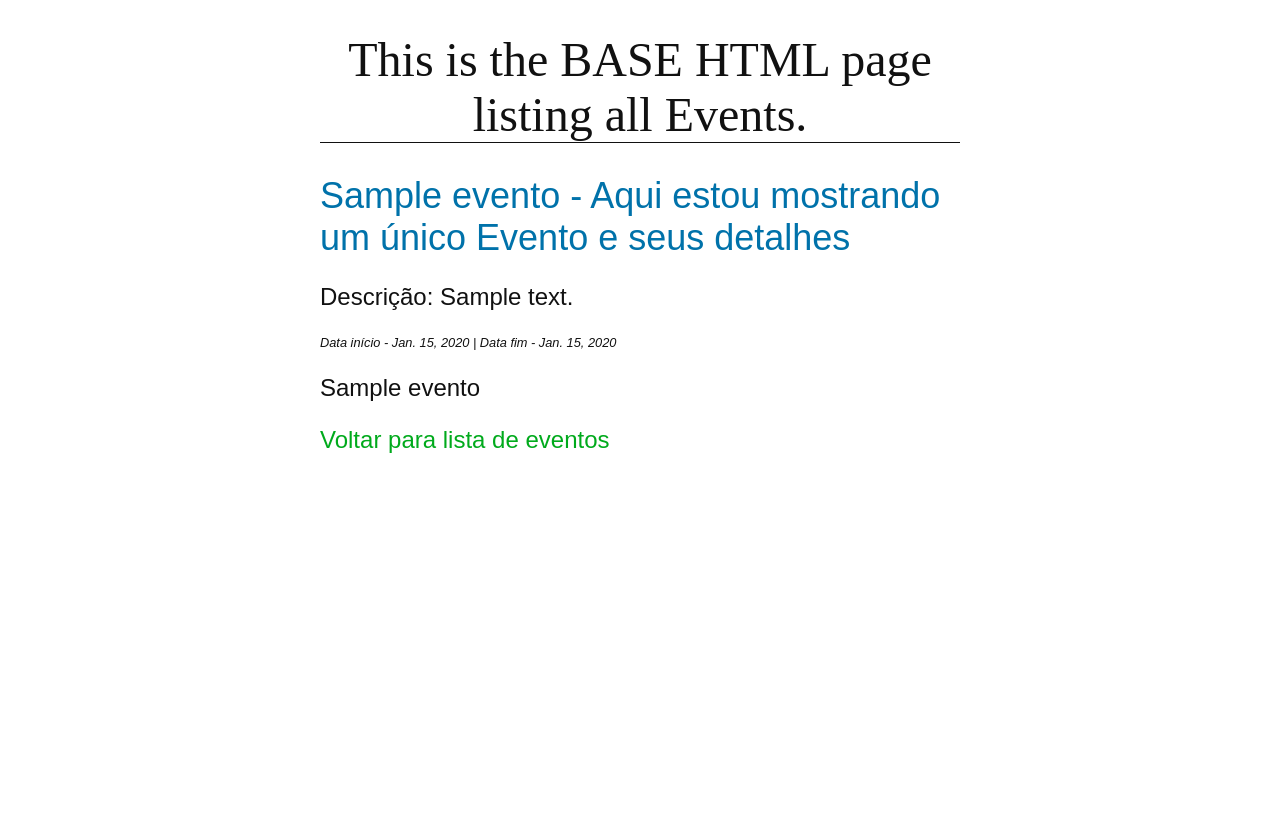
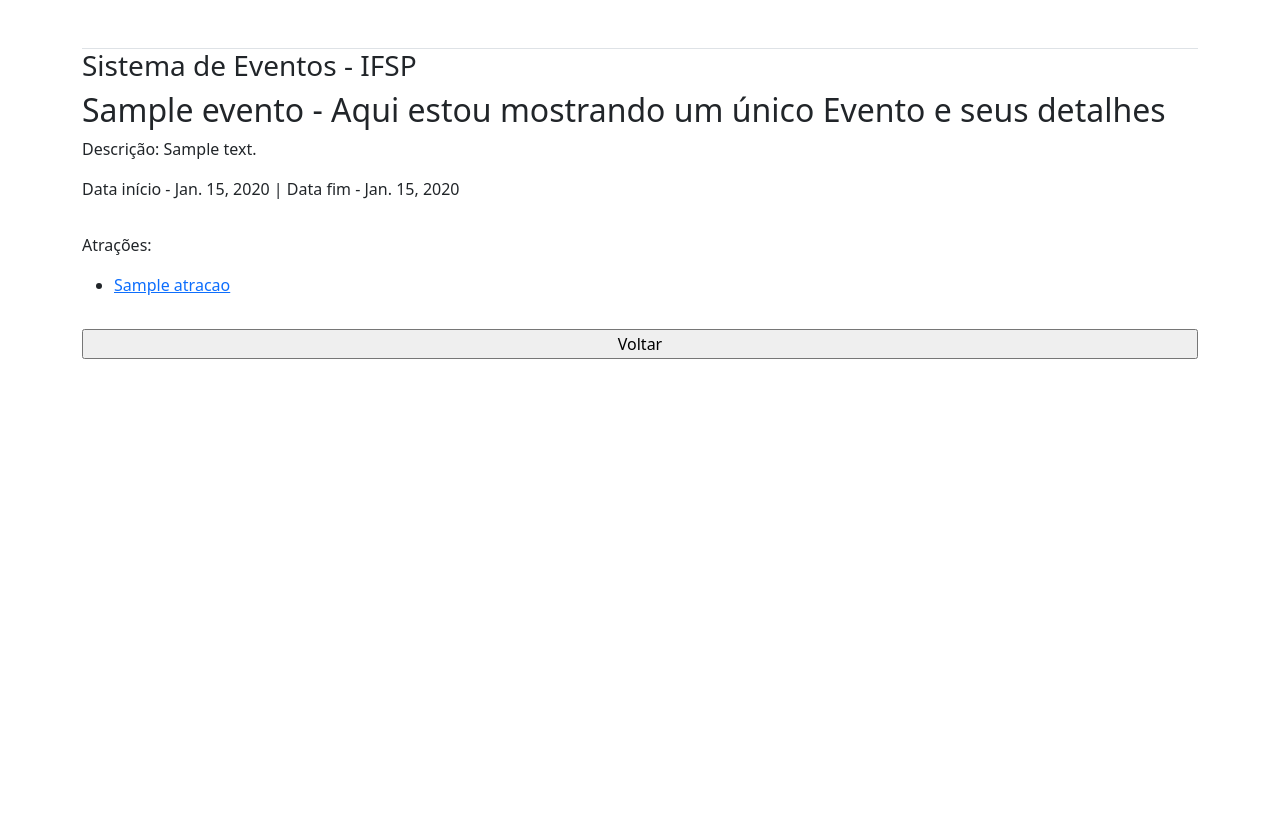
Before and after one commit to wvcastro42/SistemaEventos, a Django app: a page that uses federal_eventos/core/templates/core/base.html in a window 1280 px wide. Before the commit the page ends 453 px from the top, so only its background shows below. Run offline with Django 3.2, Linux system fonts and the light colour scheme; tables that the repository leaves empty hold one stand-in row (values such as "Sample post"); some libraries are stand-ins or nearby versions.

Commit message:
Atracao Detail and User Admin fixed

```diff
--- a/federal_eventos/core/models.py
+++ b/federal_eventos/core/models.py
@@ -1,22 +1,5 @@
 from django.db import models
 from django.urls import reverse
-
-class Usuario(models.Model):
-    nome = models.CharField(max_length=150)
-    tipo = models.CharField(max_length=50, default='Admin')
-    password = models.CharField(max_length=16)
-    email = models.CharField(max_length=250)
-    created = models.DateTimeField(auto_now_add=True)
-    updated = models.DateTimeField(auto_now=True)
-
-    def __str__(self):
-        return self.nome
-
-    class Meta:
-        verbose_name = 'Usuário'
-        verbose_name_plural = 'Usuários'
-        ordering = ("-created",)
-
 
 class Ouvinte(models.Model):
     nome = models.CharField(max_length=150)
--- a/federal_eventos/core/templates/core/base.html
+++ b/federal_eventos/core/templates/core/base.html
@@ -1,23 +1,27 @@
 {% load static %}
 
-<!DOCTYPE html>
-<html>
+<!doctype html>
+    <html lang="en">
+    <head>
+        <!-- Required meta tags -->
+        <meta charset="utf-8">
+        <meta name="viewport" content="width=device-width, initial-scale=1">
 
-<head>
-    <title>{% block title %}{% endblock %}</title>
-    <link href="{% static 'css/core.css' %}" rel="stylesheet">
-</head>
+        <!-- Bootstrap CSS -->
+        <link href="https://cdn.jsdelivr.net/npm/bootstrap@5.1.3/dist/css/bootstrap.min.css" rel="stylesheet" integrity="sha384-1BmE4kWBq78iYhFldvKuhfTAU6auU8tT94WrHftjDbrCEXSU1oBoqyl2QvZ6jIW3" crossorigin="anonymous">
 
-<body>
-    <header>
-        <h1>This is the BASE HTML page listing all Events.</h1>
-    </header>
+        <title>Sistema de Eventos - IFSP</title>
+    </head>
+    <body class="d-flex flex-column min-vh-100 container my-3">
+        <nav class="navbar navbar-expand-sm py-3 border-bottom navbar-light"></nav>
+            <h3>Sistema de Eventos - IFSP</h3>
 
-    <main>
-        {% block content %}
-        {% endblock %}
-    </main>
+            {% block content %}
+            {% endblock %}
 
-</body>
 
+        </nav>
+        <script src="https://cdn.jsdelivr.net/npm/@popperjs/core@2.10.2/dist/umd/popper.min.js" integrity="sha384-7+zCNj/IqJ95wo16oMtfsKbZ9ccEh31eOz1HGyDuCQ6wgnyJNSYdrPa03rtR1zdB" crossorigin="anonymous"></script>
+        <script src="https://cdn.jsdelivr.net/npm/bootstrap@5.1.3/dist/js/bootstrap.min.js" integrity="sha384-QJHtvGhmr9XOIpI6YVutG+2QOK9T+ZnN4kzFN1RtK3zEFEIsxhlmWl5/YESvpZ13" crossorigin="anonymous"></script>
+    </body>
 </html>
--- a/federal_eventos/core/templates/core/evento_detail.html
+++ b/federal_eventos/core/templates/core/evento_detail.html
@@ -5,19 +5,30 @@
 {% block content %}
 
     <h2>{{ evento.nome }} - Aqui estou mostrando um único Evento e seus detalhes </h2>
+
     <p>
         Descrição: {{ evento.descricao }}
     </p>
+
     <p class="date">
         Data início - {{ evento.data_inicial }} | Data fim - {{ evento.data_final }}
     </p>
-    <p>
-        <!-- TENTAR PUXAR ATRAÇÕES AQUI-->
-    </p>
-    {{ evento.nome|linebreaks }}
 
     <p>
-        <a href="/core/">Voltar para lista de eventos</a>
+        <div>
+            <p>Atrações: </p>
+            {% for atracao in evento.atracao_set.all %}
+                <ul>
+                    <li>
+                        <a href="{% url 'core:detail-atracao' pk=atracao.id %}">{{atracao}}</a>
+                    </li>
+                </ul>
+
+            {% endfor %}
+        </div>
     </p>
 
+    <input type="submit" onclick="location.href= '/core/'" value="Voltar">
+        <!-- <a href="/core/">Voltar para lista de eventos</a>
+    </p> -->
 {% endblock%}
--- a/federal_eventos/core/urls.py
+++ b/federal_eventos/core/urls.py
@@ -6,4 +6,5 @@ app_name = 'core'
 urlpatterns = [
     path('', views.EventoListView.as_view(), name='list'),
     path('<slug:slug>/', views.EventoDetailView.as_view(), name='detail'),
+    path('detail-atracao/<int:pk>', views.AtracaoDetailView.as_view(), name='detail-atracao'),
 ]
--- a/federal_eventos/core/views.py
+++ b/federal_eventos/core/views.py
@@ -1,9 +1,23 @@
 from django.views.generic import DetailView, ListView
-from .models import Evento
+from .models import Evento, Atracao
+from django.http import HttpResponse
+import datetime
+from django.urls import reverse_lazy
 
 
 class EventoListView(ListView):
     model = Evento
 
+
 class EventoDetailView(DetailView):
     model = Evento
+
+
+class AtracaoDetailView(DetailView):
+    model = Atracao
+    success_url = reverse_lazy('core:detail-atracao')
+
+def current_datetime(request):
+    now = datetime.datetime.now().strftime('%d-%m-%Y %H:%M')
+    html = '<html><body>Here is the index page. It is now %s.</body></html>' %now
+    return HttpResponse(html)
--- a/federal_eventos/federal_eventos/settings.py
+++ b/federal_eventos/federal_eventos/settings.py
@@ -31,12 +31,14 @@ ALLOWED_HOSTS = []
 # Application definition
 
 INSTALLED_APPS = [
+    # django apps
     'django.contrib.admin',
     'django.contrib.auth',
     'django.contrib.contenttypes',
     'django.contrib.sessions',
     'django.contrib.messages',
     'django.contrib.staticfiles',
+    # local apps
     'core',
 ]
 
@@ -55,7 +57,7 @@ ROOT_URLCONF = 'federal_eventos.urls'
 TEMPLATES = [
     {
         'BACKEND': 'django.template.backends.django.DjangoTemplates',
-        'DIRS': [],
+        'DIRS': [BASE_DIR / "templates"],
         'APP_DIRS': True,
         'OPTIONS': {
             'context_processors': [
@@ -123,6 +125,7 @@ USE_TZ = True
 # https://docs.djangoproject.com/en/3.2/howto/static-files/
 
 STATIC_URL = '/static/'
+STATICFILES_DIRS = [BASE_DIR / "static"]
 
 # Default primary key field type
 # https://docs.djangoproject.com/en/3.2/ref/settings/#default-auto-field
--- a/federal_eventos/federal_eventos/urls.py
+++ b/federal_eventos/federal_eventos/urls.py
@@ -14,9 +14,11 @@ Including another URLconf
     2. Add a URL to urlpatterns:  path('blog/', include('blog.urls'))
 """
 from django.contrib import admin
+from core import views
 from django.urls import include, path
 
 urlpatterns = [
     path('admin/', admin.site.urls),
+    path('', views.current_datetime),
     path('core/', include('core.urls', namespace='core')),
 ]
```
Also changed, not shown: federal_eventos/core/admin.py (+1 -6 lines), federal_eventos/core/templates/core/atracao_detail.html (added, +14 -0 lines), federal_eventos/core/templates/core/evento_list.html (+13 -9 lines), federal_eventos/core/migrations/0002_alter_evento_descricao.py (added), federal_eventos/core/migrations/0003_delete_usuario.py (added).
